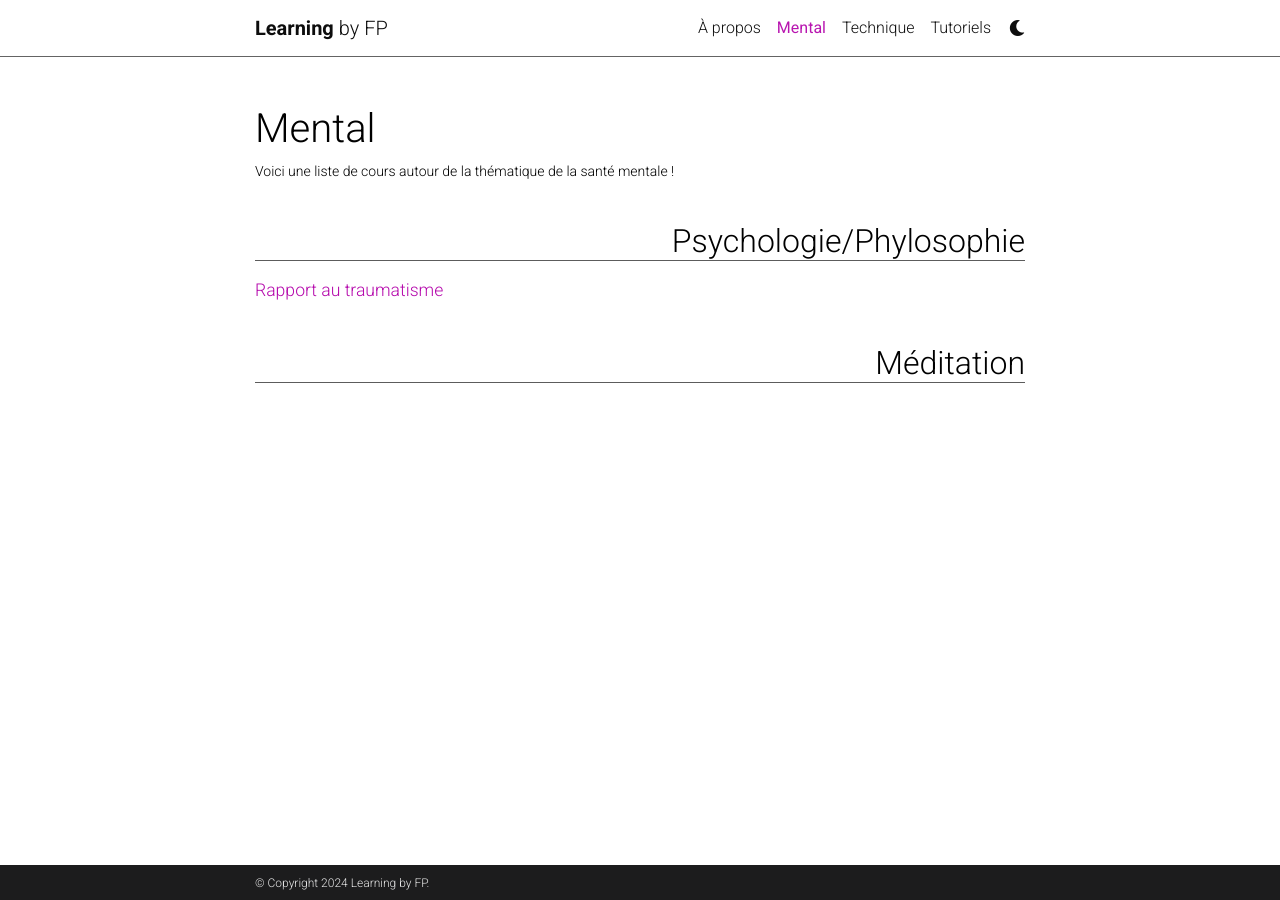
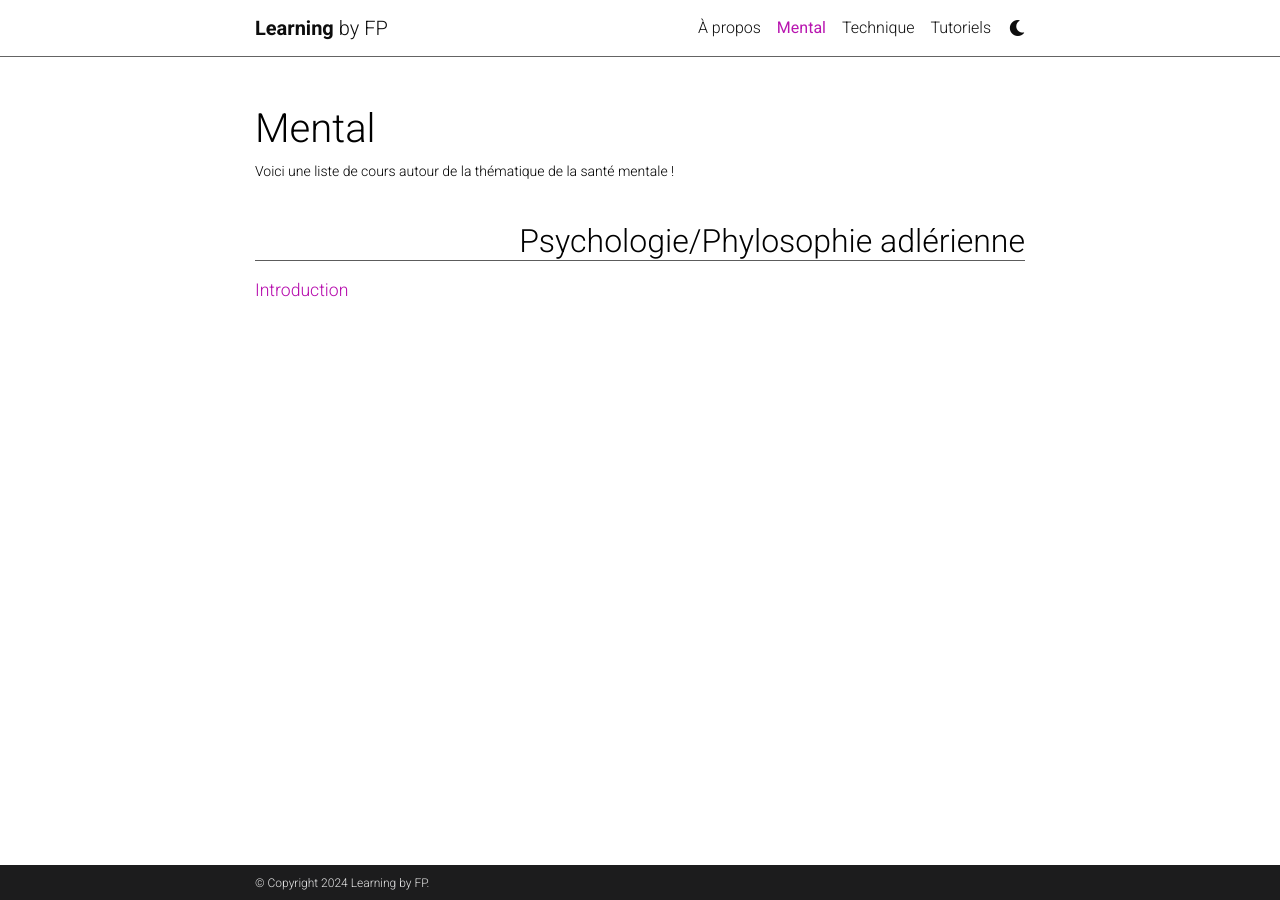
Before and after one commit to mpek29/learning, a Jekyll site: the page built from _pages/mental.md, in a window 1280 px wide. Built offline with Jekyll 4.4.1, drawn with Linux system fonts in a browser that asks for light colours; comment, search, counter and statistics services are not loaded; a style sheet for code colours, icons or effects is not loaded.

Commit message:
adding of introduction.md and relation_past.md

```diff
--- a/_mental/trauma_related.md
+++ /dev/null
@@ -1,8 +0,0 @@
----
-layout: page
-title: Rapport au traumatisme
-category: Psychologie/Phylosophie
-importance: 1
----
-
-bientôt
--- a/_pages/mental.md
+++ b/_pages/mental.md
@@ -5,7 +5,7 @@ permalink: /mental/
 description: Voici une liste de cours autour de la thématique de la santé mentale !
 nav: true
 nav_order: 2
-display_categories: [Psychologie/Phylosophie, Méditation]
+display_categories: [Psychologie/Phylosophie adlérienne]
 ---
 
 <!-- pages/mental.md -->
```
Also changed, not shown: _mental/introduction.md (added, +10 -0 lines), _mental/relation_past.md (added, +31 -0 lines), _pages/technical.md (+1 -1 lines), _pages/tutorials.md (+1 -1 lines).
